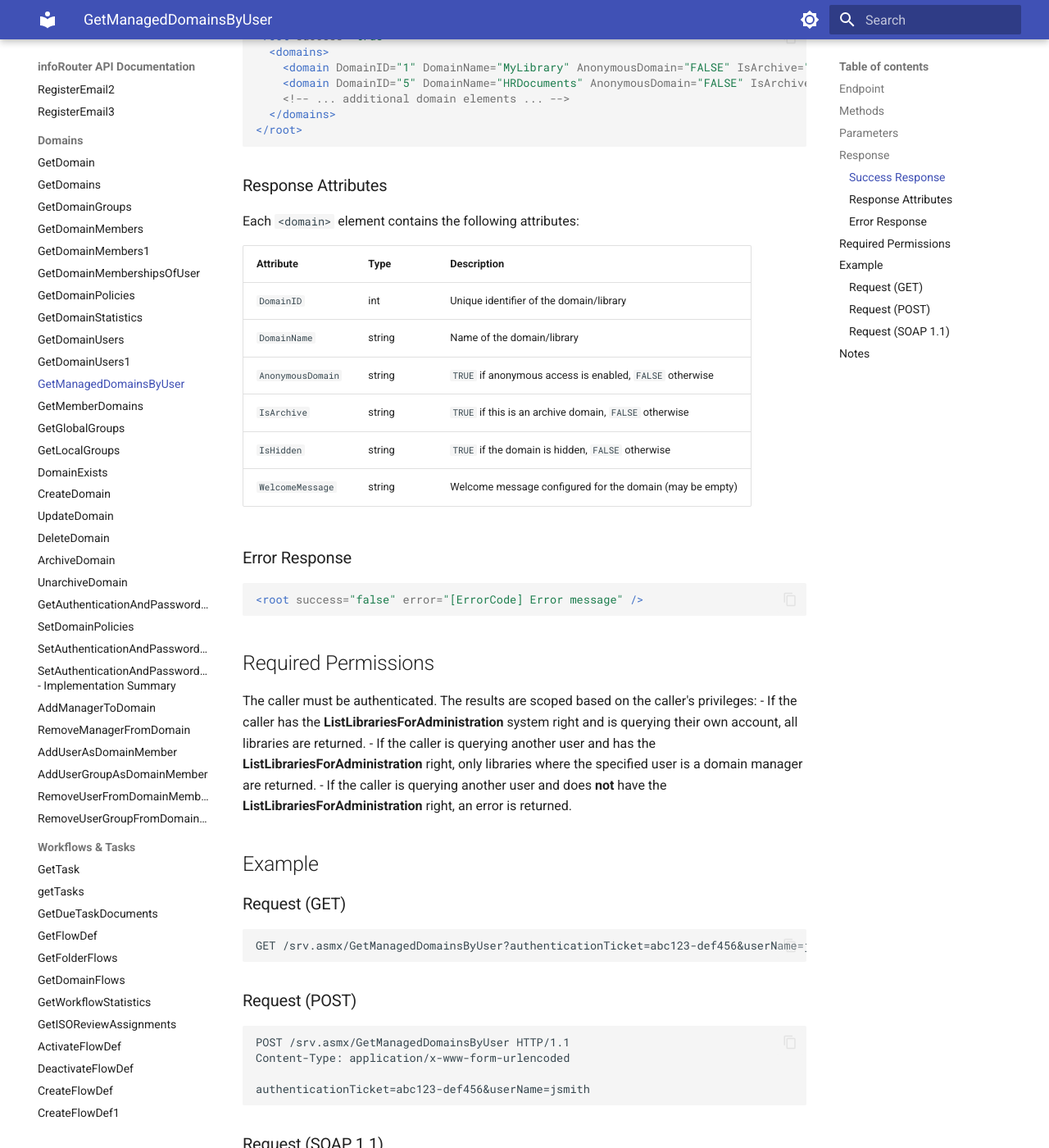
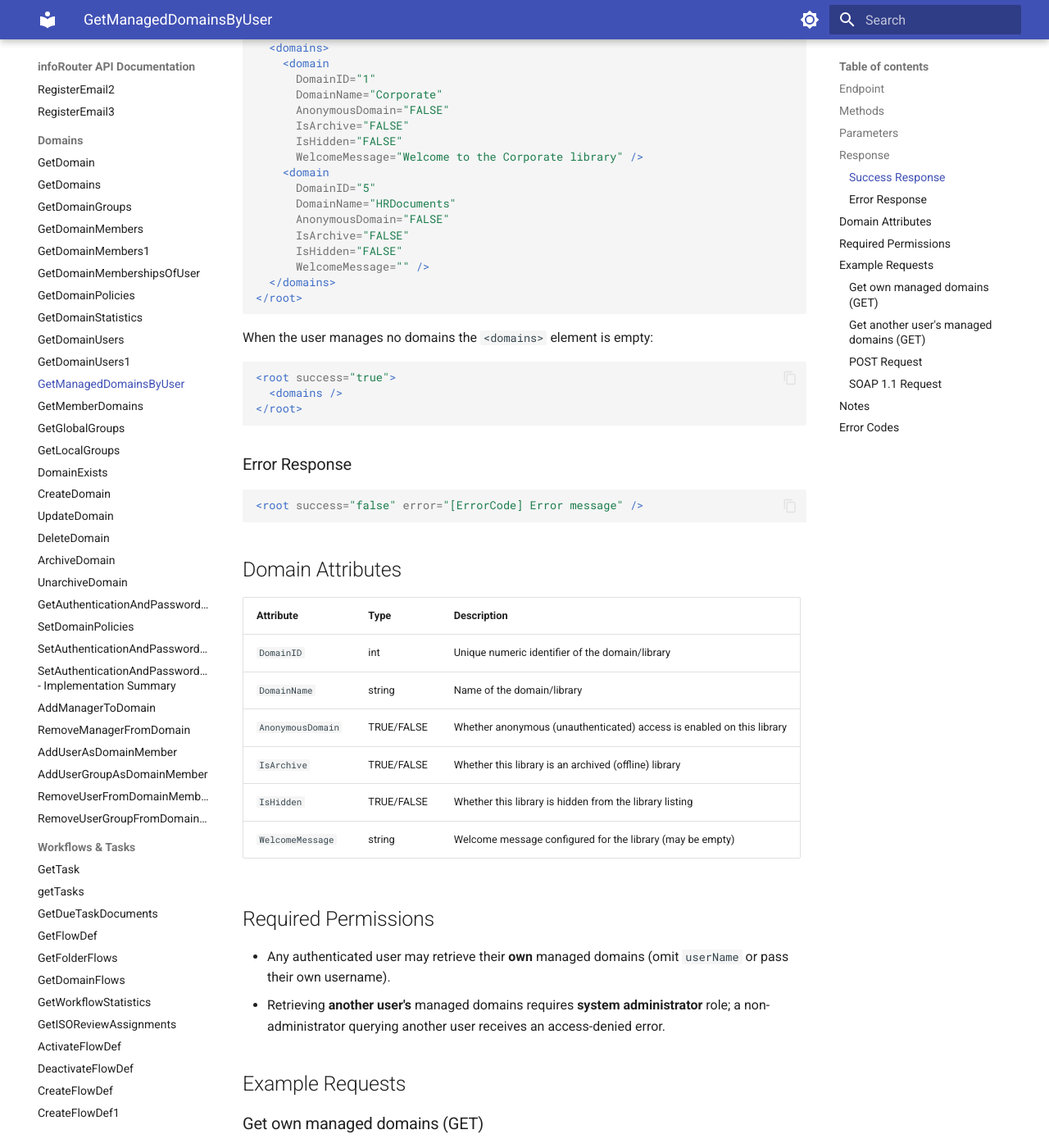
Before and after one commit to inforouter/apidocs, an MkDocs documentation site: the page built from docs/GetManagedDomainsByUser.md, in a window 1280 px wide and 1400 px high, scrolled down 1034 px. Shown: the whole window at 82% size. Built offline with MkDocs 1.6.1 and Material for MkDocs 9.7.7, drawn with Linux system fonts in a browser that asks for light colours; some of the changed text lies outside the part shown.

````diff
--- a/docs/GetManagedDomainsByUser.md
+++ b/docs/GetManagedDomainsByUser.md
@@ -1,6 +1,6 @@
 # GetManagedDomainsByUser API
 
-Returns the list of domains/libraries that the specified user has management (administration) rights on. If the calling user has the `ListLibrariesForAdministration` system right and is querying themselves, all libraries are returned. Otherwise, only libraries where the specified user is listed as a domain manager are returned.
+Returns the list of domains/libraries that a user has management (administration) rights on. Omitting `userName` retrieves the managed domains of the currently authenticated user. Querying another user's managed domains requires system administrator role.
 
 ## Endpoint
 
@@ -19,7 +19,7 @@ Returns the list of domains/libraries that the specified user has management (ad
 | Parameter | Type | Required | Description |
 |-----------|------|----------|-------------|
 | `authenticationTicket` | string | Yes | Authentication ticket obtained from `AuthenticateUser` |
-| `userName` | string | Yes | The username of the user whose managed domains to retrieve |
+| `userName` | string | No | Username whose managed domains to retrieve. Leave empty or omit to retrieve the authenticated user's own managed domains. |
 
 ## Response
 
@@ -28,25 +28,31 @@ Returns the list of domains/libraries that the specified user has management (ad
 ```xml
 <root success="true">
   <domains>
-    <domain DomainID="1" DomainName="MyLibrary" AnonymousDomain="FALSE" IsArchive="FALSE" IsHidden="FALSE" WelcomeMessage="Welcome to MyLibrary" />
-    <domain DomainID="5" DomainName="HRDocuments" AnonymousDomain="FALSE" IsArchive="TRUE" IsHidden="FALSE" WelcomeMessage="" />
-    <!-- ... additional domain elements ... -->
+    <domain
+      DomainID="1"
+      DomainName="Corporate"
+      AnonymousDomain="FALSE"
+      IsArchive="FALSE"
+      IsHidden="FALSE"
+      WelcomeMessage="Welcome to the Corporate library" />
+    <domain
+      DomainID="5"
+      DomainName="HRDocuments"
+      AnonymousDomain="FALSE"
+      IsArchive="FALSE"
+      IsHidden="FALSE"
+      WelcomeMessage="" />
   </domains>
 </root>
 ```
 
-### Response Attributes
+When the user manages no domains the `<domains>` element is empty:
 
-Each `<domain>` element contains the following attributes:
-
-| Attribute | Type | Description |
-|-----------|------|-------------|
-| `DomainID` | int | Unique identifier of the domain/library |
-| `DomainName` | string | Name of the domain/library |
-| `AnonymousDomain` | string | `TRUE` if anonymous access is enabled, `FALSE` otherwise |
-| `IsArchive` | string | `TRUE` if this is an archive domain, `FALSE` otherwise |
-| `IsHidden` | string | `TRUE` if the domain is hidden, `FALSE` otherwise |
-| `WelcomeMessage` | string | Welcome message configured for the domain (may be empty) |
+```xml
+<root success="true">
+  <domains />
+</root>
+```
 
 ### Error Response
 
@@ -54,31 +60,49 @@ Each `<domain>` element contains the following attributes:
 <root success="false" error="[ErrorCode] Error message" />
 ```
 
+## Domain Attributes
+
+| Attribute | Type | Description |
+|-----------|------|-------------|
+| `DomainID` | int | Unique numeric identifier of the domain/library |
+| `DomainName` | string | Name of the domain/library |
+| `AnonymousDomain` | TRUE/FALSE | Whether anonymous (unauthenticated) access is enabled on this library |
+| `IsArchive` | TRUE/FALSE | Whether this library is an archived (offline) library |
+| `IsHidden` | TRUE/FALSE | Whether this library is hidden from the library listing |
+| `WelcomeMessage` | string | Welcome message configured for the library (may be empty) |
+
 ## Required Permissions
 
-The caller must be authenticated. The results are scoped based on the caller's privileges:
-- If the caller has the **ListLibrariesForAdministration** system right and is querying their own account, all libraries are returned.
-- If the caller is querying another user and has the **ListLibrariesForAdministration** right, only libraries where the specified user is a domain manager are returned.
-- If the caller is querying another user and does **not** have the **ListLibrariesForAdministration** right, an error is returned.
+- Any authenticated user may retrieve their **own** managed domains (omit `userName` or pass their own username).
+- Retrieving **another user's** managed domains requires **system administrator** role; a non-administrator querying another user receives an access-denied error.
 
-## Example
+## Example Requests
 
-### Request (GET)
+### Get own managed domains (GET)
+
+```
+GET /srv.asmx/GetManagedDomainsByUser?authenticationTicket=abc123-def456 HTTP/1.1
+Host: yourserver
+```
+
+### Get another user's managed domains (GET)
 
 ```
 GET /srv.asmx/GetManagedDomainsByUser?authenticationTicket=abc123-def456&userName=jsmith HTTP/1.1
+Host: yourserver
 ```
 
-### Request (POST)
+### POST Request
 
 ```
 POST /srv.asmx/GetManagedDomainsByUser HTTP/1.1
+Host: yourserver
 Content-Type: application/x-www-form-urlencoded
 
 authenticationTicket=abc123-def456&userName=jsmith
 ```
 
-### Request (SOAP 1.1)
+### SOAP 1.1 Request
 
 ```xml
 POST /srv.asmx HTTP/1.1
@@ -98,7 +122,15 @@ SOAPAction: "http://tempuri.org/GetManagedDomainsByUser"
 
 ## Notes
 
-- This API returns only domains of type "library" (not system domains)
-- If the user manages no domains, the `<domains>` element will be empty
-- When querying another user without the `ListLibrariesForAdministration` right, an error response is returned
-- Compare with `GetDomainMembershipsOfUser` which returns domains the user is a **member** of, regardless of management rights
+- Omitting `userName` (or passing an empty string) returns the managed domains of the currently authenticated user — no elevated permissions required.
+- The `userName` field in the SOAP contract is non-nullable; pass an empty string `""` to retrieve the current user's own managed domains via SOAP.
+- Compare with [GetDomainMembershipsOfUser](GetDomainMembershipsOfUser.md) which returns domains the user is a **member** of, regardless of management rights.
+- Compare with [GetManagers](GetManagers.md) which returns the managers of a specific domain.
+
+## Error Codes
+
+| Error | Description |
+|-------|-------------|
+| `[901]` | Session expired or invalid authentication ticket |
+| `[2840]` | Access denied — system administrator role required to query another user |
+| User not found | The specified `userName` does not exist |
````
Also changed, not shown: docs/GetWorkflowDefinitions.md (added, +163 -0 lines), docs/index.md (+1 -0 lines).
